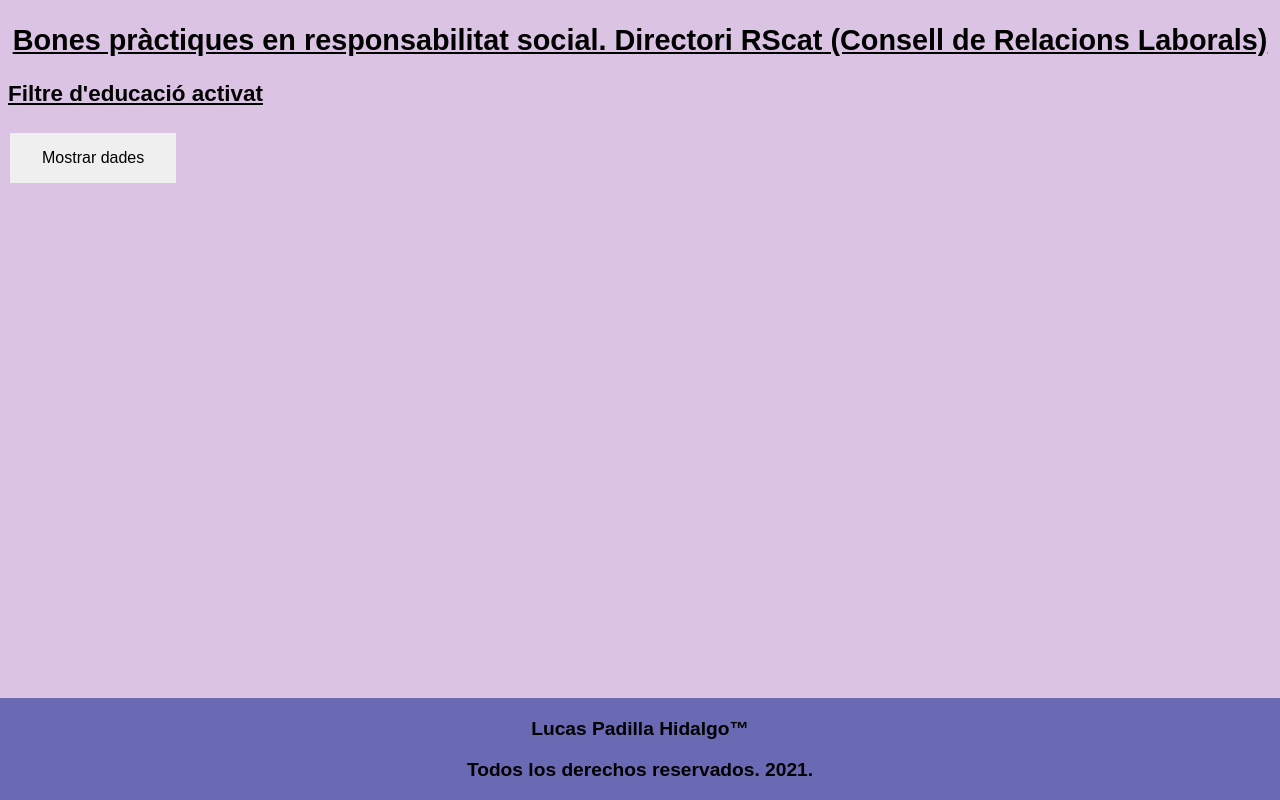
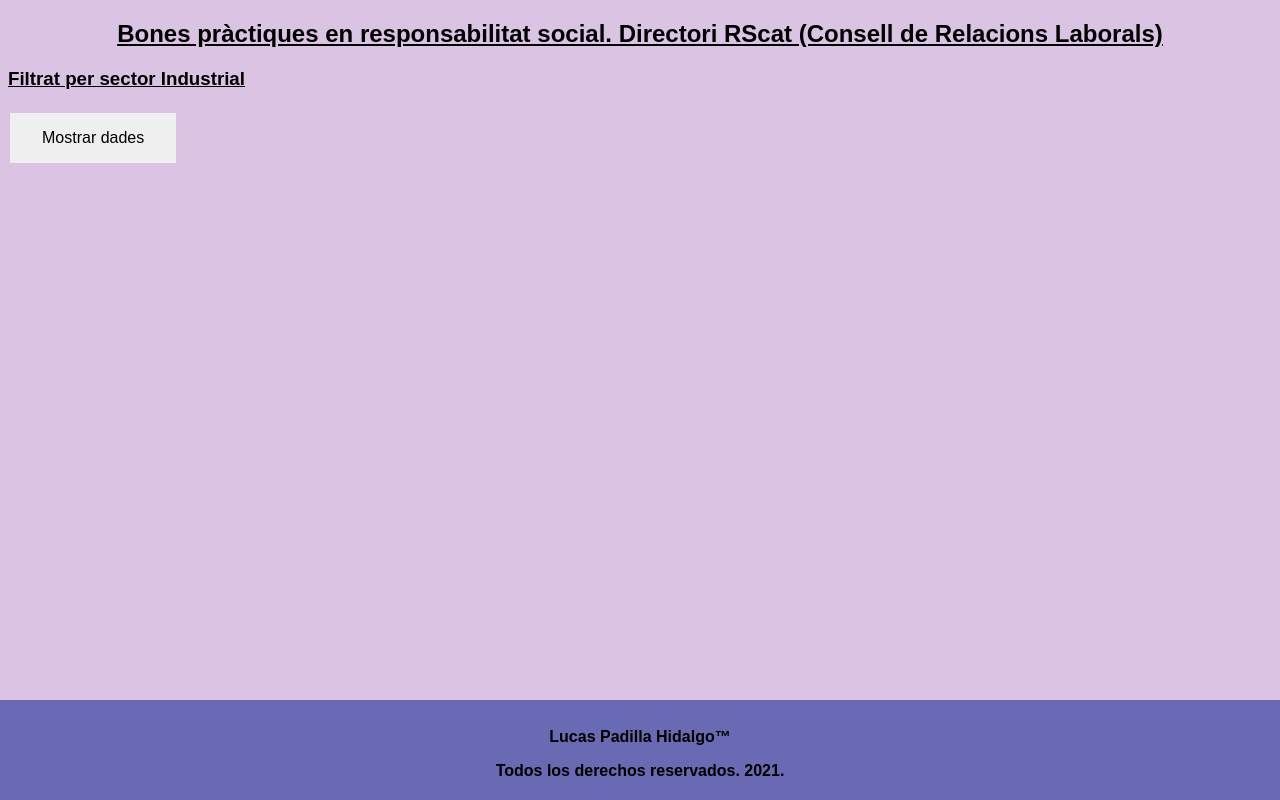
Before and after one commit to Lucaso1424/AJAX_RScat_LucasPadilla, a plain HTML site: page index.html in a window 1280 px wide. Drawn offline with nearby package versions, Linux system fonts and the light colour scheme.

Commit message:
lph - css i footer canviat

```diff
--- a/css/index.css
+++ b/css/index.css
@@ -29,11 +29,12 @@ td {
     text-align: center;
 }
 
-.footer {
+footer {
+    width: 100%;
+    height: 100px;
     position: fixed;
+    bottom: 0;
     left: 0;
-    bottom: 0;
-    width: 100%;
     background-color: rgb(106, 105, 179);
     color: black;
     text-align: center;
@@ -42,6 +43,10 @@ td {
 #p_footer {
     font-family: Arial, Helvetica, sans-serif;
     font-weight: bold;
+}
+
+.container_footer {
+    padding:12px;
 }
 
 button {
@@ -67,17 +72,3 @@ button:hover {
 body {
     background-color: rgb(219, 195, 228);
 }
-
-/* RESPONSIVE */
-
-@media screen and (min-width:800px) {
-    body {
-        font-size: 100%;
-    }
-}
-
-@media screen and (min-width:1200px) {
-    body {
-        font-size: 120%;
-    }
-}
--- a/index.html
+++ b/index.html
@@ -11,14 +11,15 @@
     <link rel="stylesheet" type="text/css" href="css/index.css">
 </head>
 
-<body class="fondo">
+<body>
+    <div id="contenido">
         <!-- LINK JS -->
         <script src="js/index.js"></script>
         <!-- IMPORTACION LIBRERIAS JQuery -->
         <script src="https://ajax.googleapis.com/ajax/libs/jquery/3.5.1/jquery.min.js"></script>
 
         <h2>Bones pràctiques en responsabilitat social. Directori RScat (Consell de Relacions Laborals)</h2>
-    <h3>Filtre d'educació activat</h3>
+        <h3>Filtrat per sector Industrial</h3>
 
         <div id="boton">
             <button id="llamada">Mostrar dades</button>
@@ -30,9 +31,12 @@
         <div id="imprimir_tabla" style="overflow-x:auto;">
         </div>
 
-    <div class="footer">
+        <footer>
+            <div class="container_footer">
                 <p id="p_footer">Lucas Padilla Hidalgo™</p>
                 <p id="p_footer">Todos los derechos reservados. 2021.</p>
+            </div>
+        </footer>
     </div>
 </body>
 
--- a/js/index.js
+++ b/js/index.js
@@ -17,7 +17,7 @@ function llamadaJSON() {
             "$limit": 1000,
             "$$app_token": "EIsAhk53hwzCPMmgS0dA44ulq",
             // APLICAMOS UN FILTRO DE LA CLAVE DEL JSON
-            "sector": "Educació"
+            "sector": "Industrial"
         }
     }).done(function (data) {
         alert("Se han recogido " + data.length + " datos de la base de datos!");
@@ -40,7 +40,10 @@ function imprimirTabla(data) {
         col.setAttribute("id", i);
 
         // LE PASAMOS POR EL FOREACH, UNA CLAVE, DEL OBJECT.KEY (DEL ARRAY DEL JSON)
-        Object.keys(data[i]).forEach(function(clave) {
+        Object.keys(data[i]).forEach(function (clave) {
+            if (clave == "geocoded_column") {
+                console.log(".")
+            }
             let td = document.createElement("td");
             td.setAttribute("class", "td_class");
 
@@ -49,7 +52,6 @@ function imprimirTabla(data) {
 
             // IMPRIMIMOS EL TD CON EL APPENDCHILD
             col.appendChild(td);
-            console.log("Se imprime la tabla");
         });
 
         // IMPRIMIMOS LA COLUMNA CON EL APPENDCHILD
```
Lines whose indentation alone changed are shown as unchanged.
